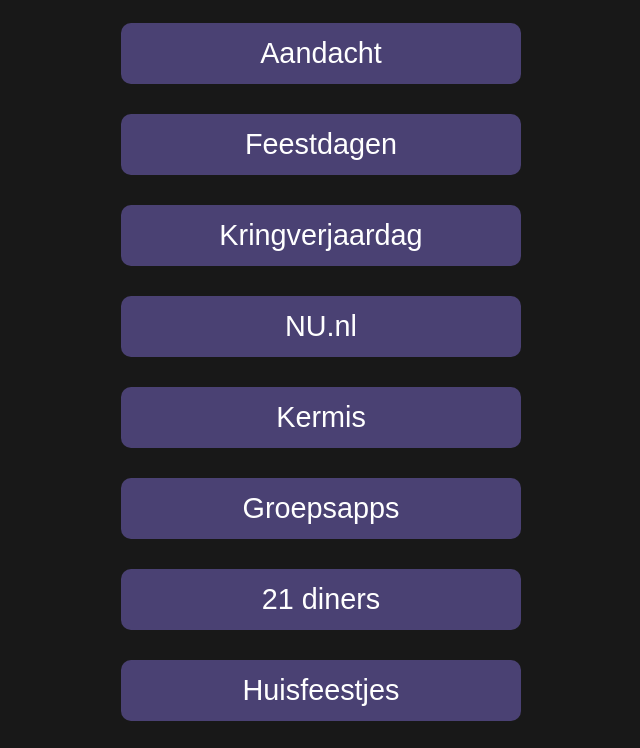
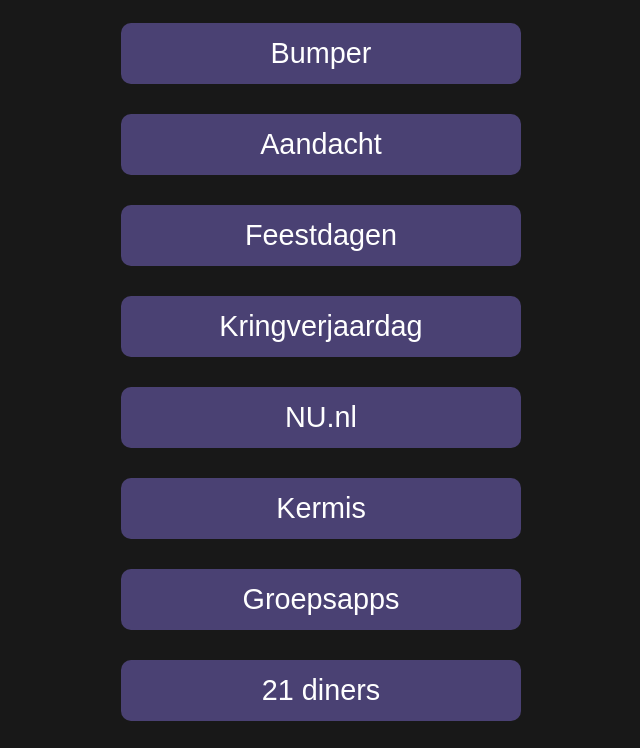
Before and after one commit to HetBlogBoek/blogboek, a plain HTML site: page index.html in a window 1280 px wide. Shown: the part 170-918 px from the top of the page, without its empty margins (319-959 px from the left). Drawn offline with Linux system fonts and the light colour scheme.

Commit message:
Update index.html

```diff
--- a/index.html
+++ b/index.html
@@ -18,6 +18,9 @@
 <body>
     <div class="bloglist">
         <a class="header" href="./index.html"><h1>Het Blogboek</h1></a>
+        <div class="blogblock">
+            <a class="bloglink" href="./bumper.html">Bumper</a>
+        </div>
         <div class="blogblock">
             <a class="bloglink" href="./aandacht.html">Aandacht</a>
         </div>
```
